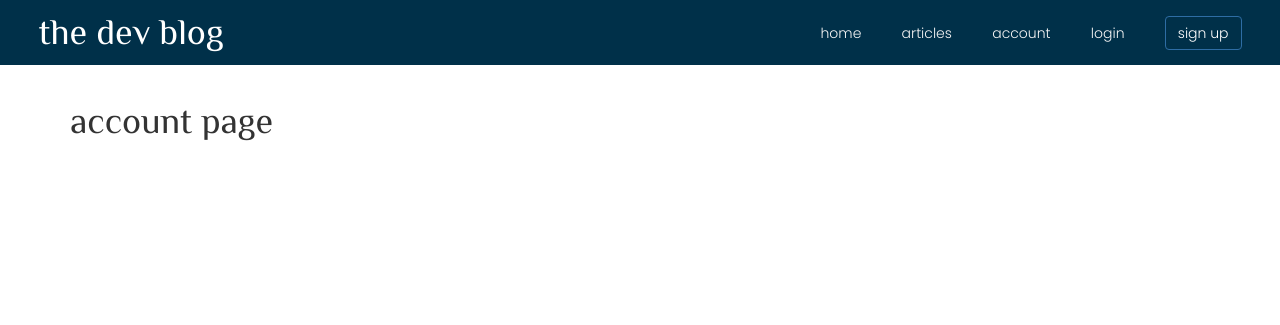
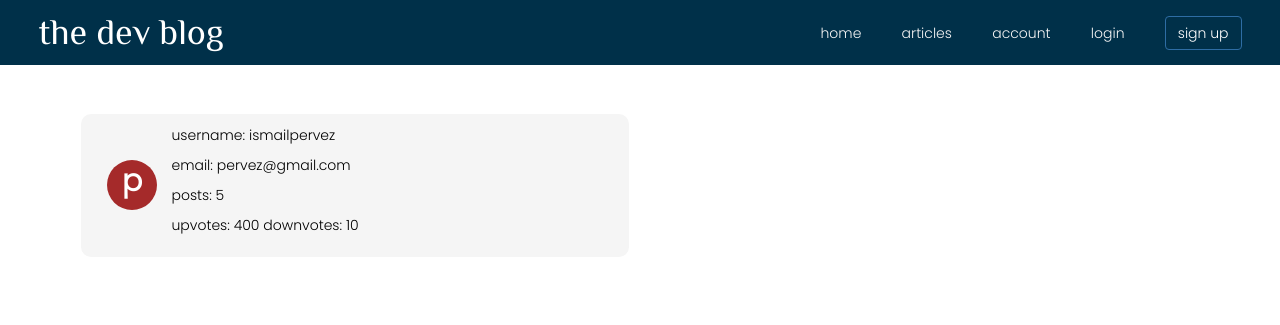
Before and after one commit to ismailPervez/flask-blog, a Flask app: page /account in a window 1280 px wide. Shown: the top 325 px of the page. Run offline with Flask 2, Linux system fonts and the light colour scheme; some libraries are stand-ins or nearby versions.

Commit message:
added a profile section is the account page

```diff
--- a/app/static/style.css
+++ b/app/static/style.css
@@ -154,3 +154,32 @@ form {
     color: red;
     font-weight: bold;
 }
+
+/* account page */
+.account-container {
+    display: grid;
+    grid-template-columns: 1fr 1fr;
+}
+
+.account-container .card {
+    display: grid;
+    grid-template-columns: 15% 85%;
+}
+
+.account-container .card .img-container {
+    display: grid;
+    place-items: center;
+}
+
+.account-container .card .img {
+    width: 50px;
+    height: 50px;
+    border-radius: 50%;
+    background-color: brown;
+    color: white;
+    text-align: center;
+    font-weight: bold;
+    display: grid;
+    place-items: center;
+    font-size: 30px;
+}
--- a/app/templates/account.html
+++ b/app/templates/account.html
@@ -10,7 +10,19 @@
         {% endif %}
     {% endwith %}
     <section class="account-container">
-        <h1>account page</h1>
+        <div class="card">
+            <div class="img-container">
+                <div class="img">
+                    <p>p</p>
+                </div>
+            </div>
+            <div class="profile-desc">
+                <p>username: ismailpervez</p>
+                <p>email: pervez@gmail.com</p>
+                <p>posts: 5</p>
+                <p>upvotes: 400 downvotes: 10</p>
+            </div>
+        </div>
     </section>
 </main>
 {% endblock %}
```
